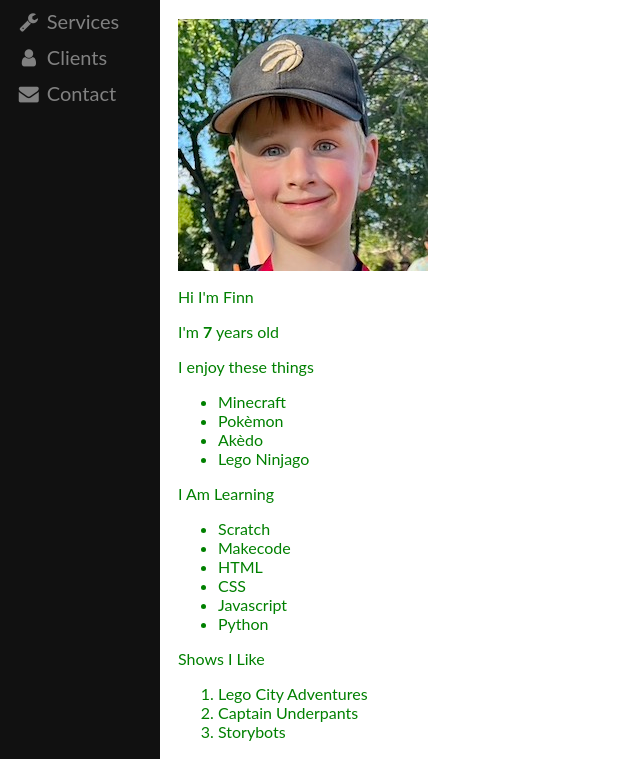
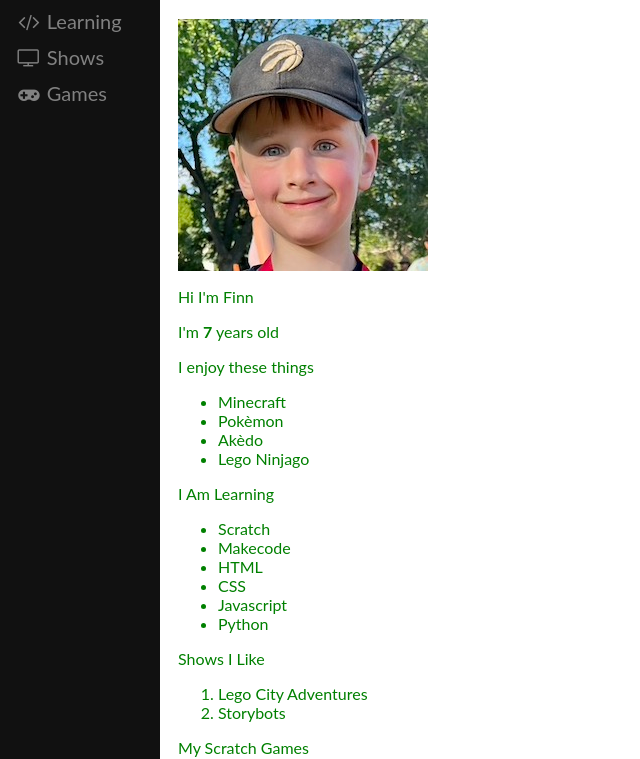
Before and after one commit to finnzak/homepage, a plain HTML site: page index.html in a window 1280 px wide. Shown: the part 49-808 px from the top of the page, without its empty margins (0-640 px from the left). Drawn offline with Linux system fonts and the light colour scheme.

Commit message:
Update index.html

```diff
--- a/index.html
+++ b/index.html
@@ -14,12 +14,12 @@
   <body>
     <div class="sidebar">
       <a href="#home"><i class="fa fa-fw fa-home"></i> Home</a>
-      <a href="#services"><i class="fa fa-fw fa-wrench"></i> Services</a>
-      <a href="#clients"><i class="fa fa-fw fa-user"></i> Clients</a>
-      <a href="#contact"><i class="fa fa-fw fa-envelope"></i> Contact</a>
+      <a href="#learning"><i class="fa fa-fw fa-code"></i> Learning</a>
+      <a href="#shows"><i class="fa fa-fw fa-television"></i> Shows</a>
+      <a href="#games"><i class="fa fa-fw fa-gamepad"></i> Games</a>
     </div>
     <div class="main">
-      <h1>Finn's Website</h1>
+      <h1 id="home">Finn's Website</h1>
       <img src="finn.jpeg"/>
       <p>
         <i class="fa-solid fa-house"></i>
@@ -33,7 +33,7 @@
         <li>Akèdo</li>
         <li>Lego Ninjago</li>
       </ul>
-      <p>I Am Learning</p>
+      <p id="learning">I Am Learning</p>
       <ul>
         <li>Scratch</li>
         <li>Makecode</li>
@@ -42,13 +42,12 @@
         <li>Javascript</li>
         <li>Python</li>
       </ul>
-      <p>Shows I Like</p>
+      <p id="shows">Shows I Like</p>
       <ol>
         <li>Lego City Adventures</li>
-        <li>Captain Underpants</li>
         <li>Storybots</li>
       </ol>
-      <p>My Scratch Games</p>
+      <p id="games">My Scratch Games</p>
       <ul>
         <li>
           <a target="_blank" href="https://finnzak.github.io/boat-race/">Boat Race</a>
```
